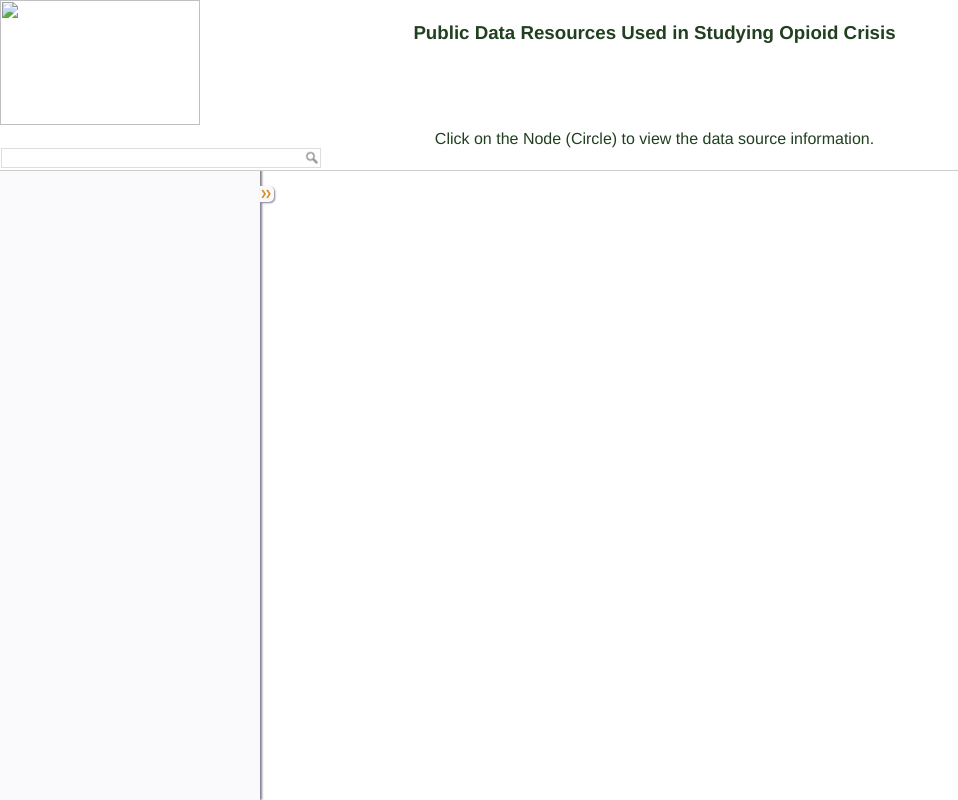
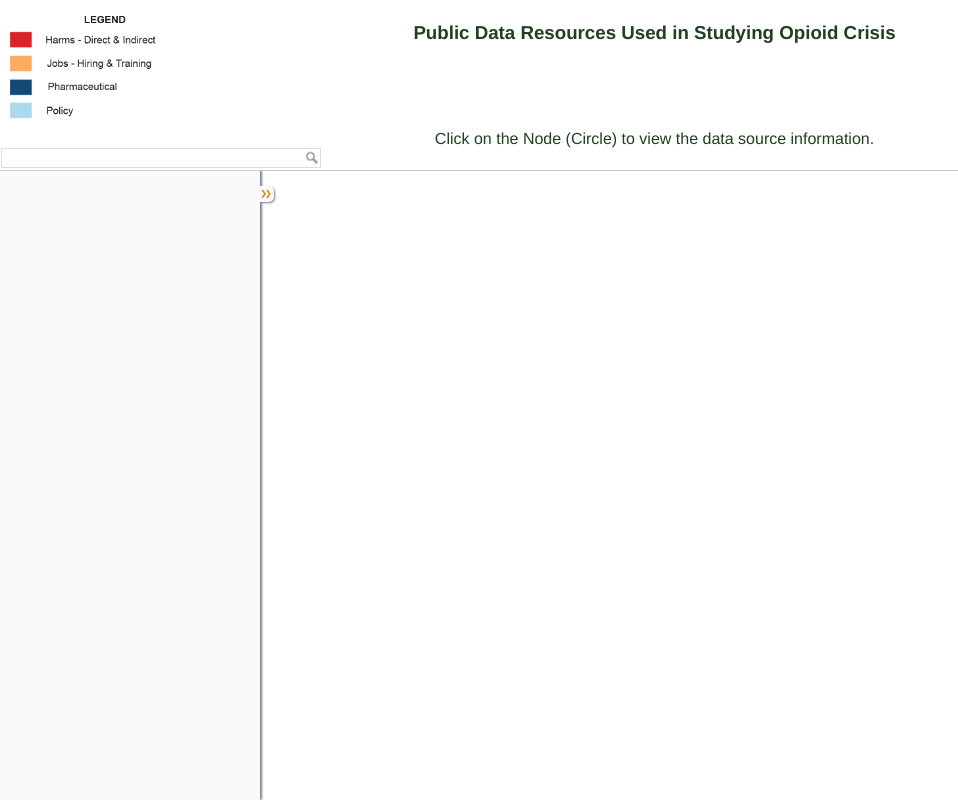
Before and after one commit to obscrivn/datasets, a plain HTML site: page index.html in a window 1280 px wide. Shown: the whole page, without its empty margins (0-958 px from the left). Drawn offline with nearby package versions, Linux system fonts and the light colour scheme; no server answers.

Commit message:
Update index.html

```diff
--- a/index.html
+++ b/index.html
@@ -52,7 +52,7 @@
             </div>
             <div id="leftcontent"></div>
         </div>
-        <div id="titlebar"><img src="../../../../../../../../Desktop/legend.png" width="200" height="125" alt=""/>
+        <div id="titlebar"><img src="../img/legend.png" width="200" height="125" alt=""/>
             <div id="maintitle">
               <h3>Public Data Resources Used in Studying Opioid Crisis</h3>
               <p>&nbsp;</p>
```
